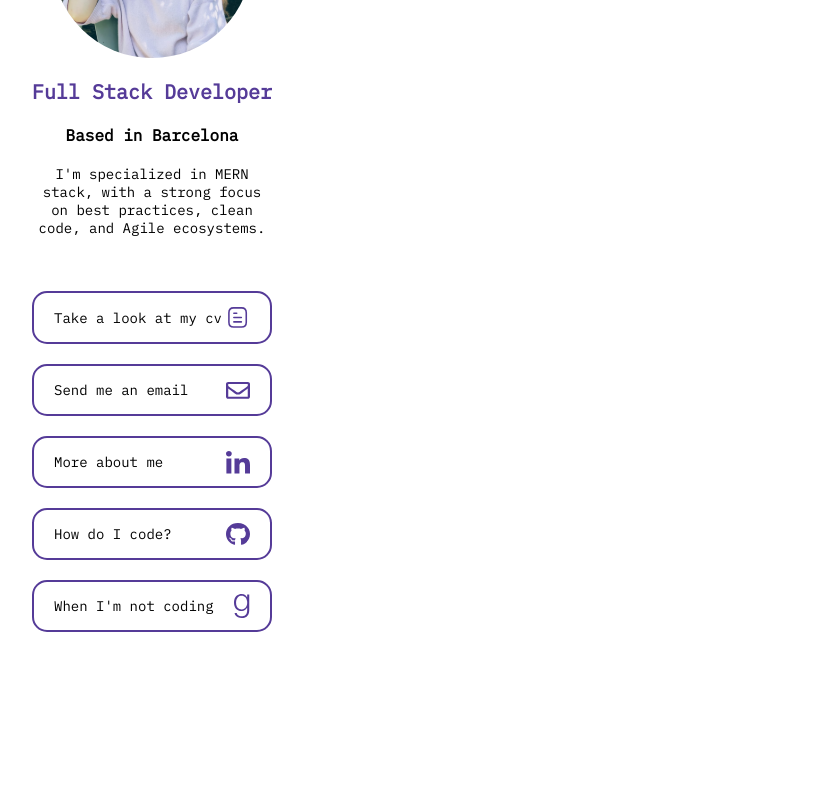
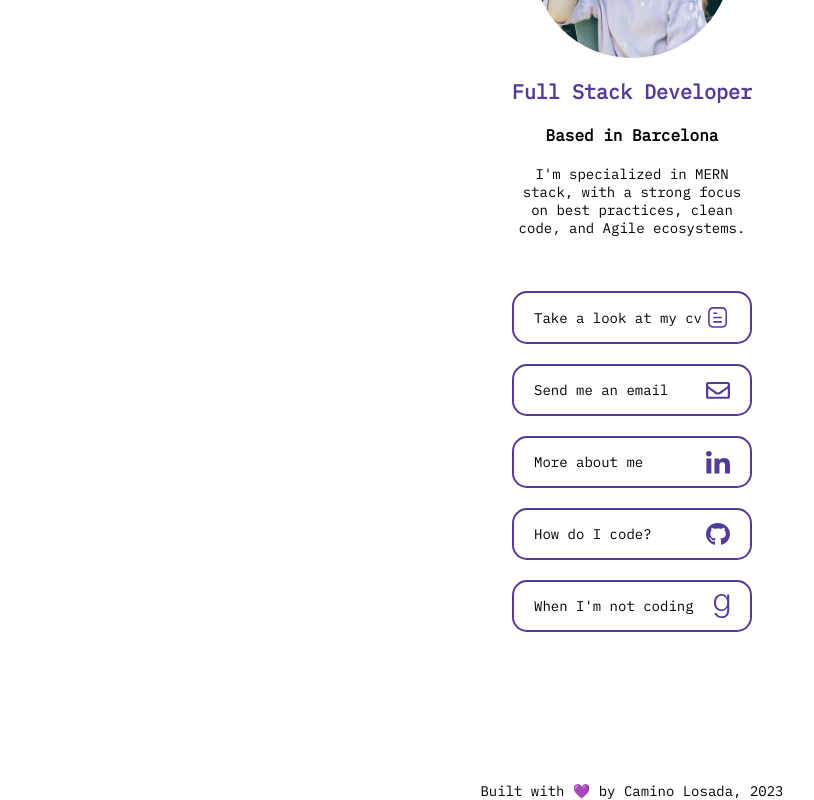
Before and after one commit to caminolosada/link-list, a React (Vite) app: page / in a window 1280 px wide. Shown: the part 281-1081 px from the top of the page, without its empty margins (8-822 px from the left). Built offline with nearby package versions, Linux system fonts and the light colour scheme.

Commit message:
Create Footer component and its styles. Render Footer in App

```diff
--- a/src/components/App/App.tsx
+++ b/src/components/App/App.tsx
@@ -1,4 +1,5 @@
 import Card from "../Card/Card";
+import Footer from "../Footer/Footer";
 import ContainerStyled from "../shared/ContainerStyled";
 
 const App = (): React.ReactElement => {
@@ -6,6 +7,7 @@ const App = (): React.ReactElement => {
     <>
       <ContainerStyled />
       <Card />
+      <Footer />
     </>
   );
 };
--- a/src/components/Card/CardStyled.ts
+++ b/src/components/Card/CardStyled.ts
@@ -6,6 +6,7 @@ const CardStyled = styled.article`
   flex-direction: column;
   position: relative;
   justify-content: center;
+  align-items: center;
   border-radius: 20px;
   padding: 40px;
   margin-top: 40px;
--- /dev/null
+++ b/src/components/Footer/Footer.tsx
@@ -0,0 +1,12 @@
+import FooterStyled from "./FooterStyled";
+
+const Footer = (): React.ReactElement => {
+  const currentYear = new Date().getFullYear();
+  return (
+    <FooterStyled>
+      <p>Built with 💜 by Camino Losada, {currentYear}</p>
+    </FooterStyled>
+  );
+};
+
+export default Footer;
--- /dev/null
+++ b/src/components/Footer/FooterStyled.ts
@@ -0,0 +1,10 @@
+import styled from "styled-components";
+
+const FooterStyled = styled.div`
+  display: flex;
+  justify-content: center;
+  position: relative;
+  font-size: ${(props) => props.theme.fontSize.extraSmall};
+`;
+
+export default FooterStyled;
```
